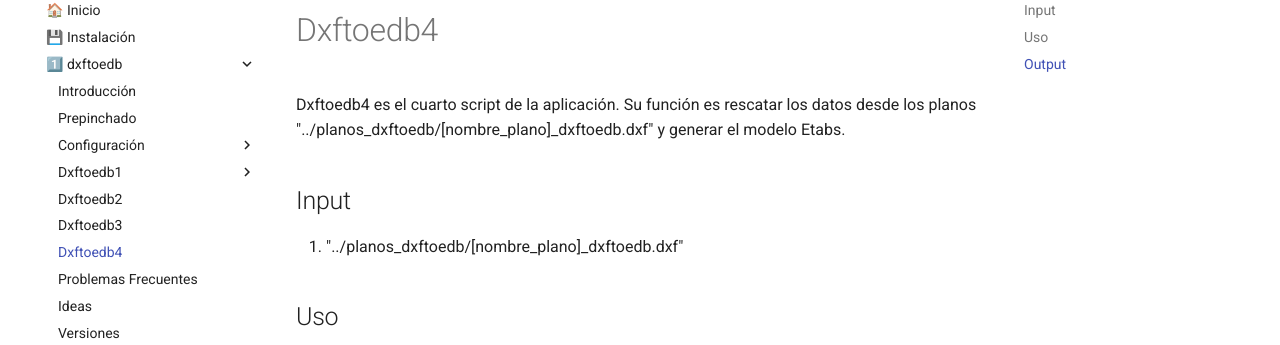
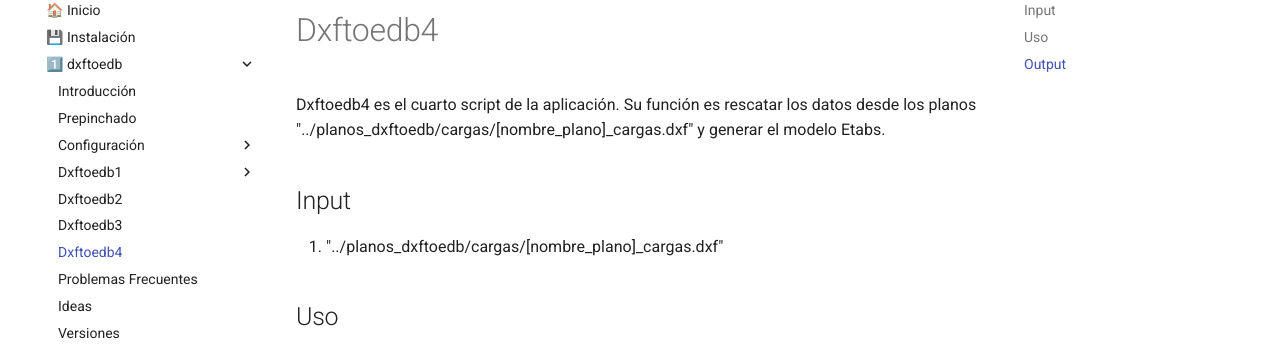
Before and after one commit to iec-ingenieria/documentacion, an MkDocs documentation site: the page built from docs/dxftoedb/dxftoedb4.md, in a window 1280 px wide and 1251 px high. Shown: the part 128-473 px from the top of the window. Built offline with MkDocs 1.6.1 and Material for MkDocs 9.7.7, drawn with Linux system fonts in a browser that asks for light colours.

```diff
--- a/docs/dxftoedb/dxftoedb4.md
+++ b/docs/dxftoedb/dxftoedb4.md
@@ -1,10 +1,10 @@
 # Dxftoedb4
 
-Dxftoedb4 es el cuarto script de la aplicación. Su función es rescatar los datos desde los planos "../planos_dxftoedb/[nombre_plano]\_dxftoedb.dxf" y generar el modelo Etabs.
+Dxftoedb4 es el cuarto script de la aplicación. Su función es rescatar los datos desde los planos "../planos_dxftoedb/cargas/[nombre_plano]\_cargas.dxf" y generar el modelo Etabs.
 
 ## Input
 
-1. "../planos_dxftoedb/[nombre_plano]\_dxftoedb.dxf"
+1. "../planos_dxftoedb/cargas/[nombre_plano]\_cargas.dxf"
 
 ## Uso
 
```
Also changed, not shown: docs/dxftoedb/configuracion_avanzada.md (+4 -0 lines), docs/dxftoedb/dxftoedb2.md (+2 -2 lines), docs/dxftoedb/dxftoedb3.md (+2 -2 lines), docs/dxftoedb/planos_grilla.md (+1 -1 lines).
